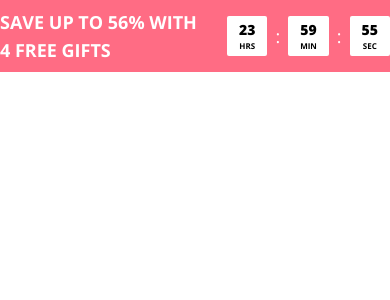
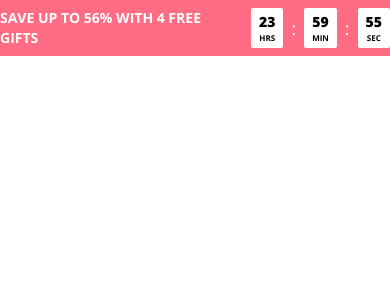
Before and after one commit to sajjathossainbd/product-details-page-forlash, a React (Vite) app: page / in a window 390 px wide. Shown: the top 300 px of the page. Built offline with nearby package versions, Linux system fonts and the light colour scheme.

Commit message:
update: sub navabr responsive compeleted

```diff
--- a/src/components/SubNavbar.jsx
+++ b/src/components/SubNavbar.jsx
@@ -46,7 +46,7 @@ function SubNavbar() {
   //   Coundown Component
   const Countdown = ({ timeLeft, title }) => {
     return (
-      <div className="m-0 p-0 py-1 px-3 bg-white rounded-sm text-center flex flex-col">
+      <div className="py-1 px-2 md:py-1 md:px-3 lg:py-1 lg:px-3 bg-white rounded-sm text-center flex flex-col">
         <span className="m-0 p-0 text-sm font-extrabold">{timeLeft}</span>
         <span className="m-0 p-0 text-[8px] font-bold">{title}</span>
       </div>
--- a/src/index.css
+++ b/src/index.css
@@ -51,7 +51,7 @@ body {
   }
 
   h5 {
-    @apply text-lg;
+    @apply text-sm md:text-lg lg:text-lg;
   }
 
   h6 {
```
